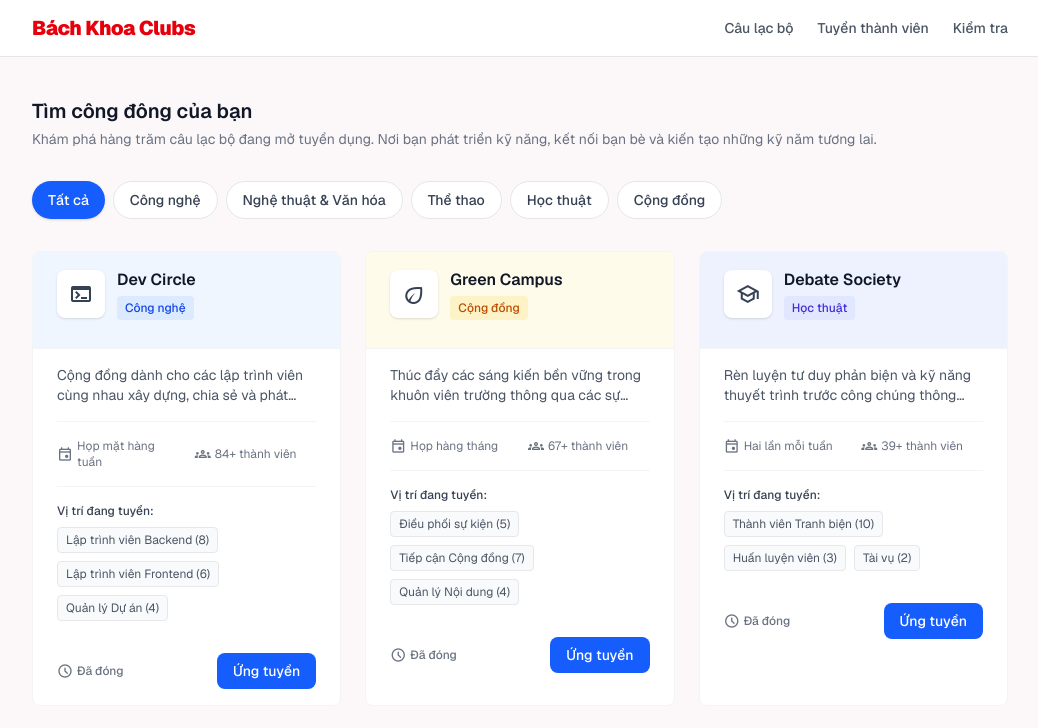
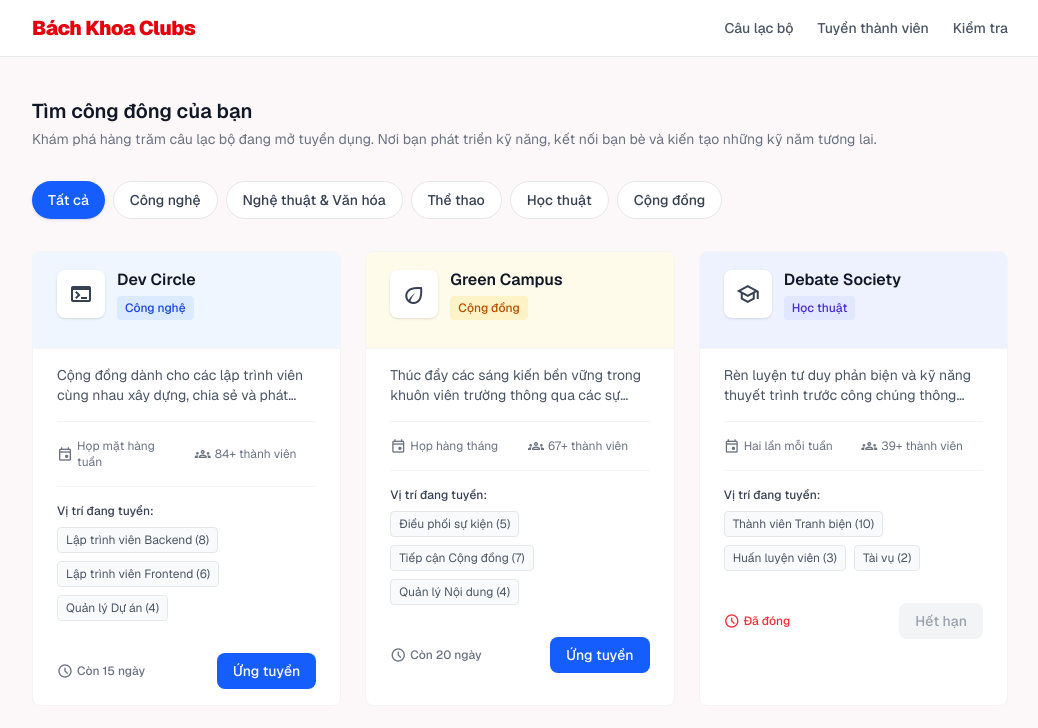
Before and after one commit to hungtn21/club-project, a Next.js app: page /recruitment in a window 1280 px wide. Shown: the top 728 px of the page, without its empty margins (120-1158 px from the left). Built offline with nearby package versions, Linux system fonts and the light colour scheme.

Commit message:
Fix thoi gian ung tuyen

```diff
--- a/components/recruitment/RecruitmentCard.tsx
+++ b/components/recruitment/RecruitmentCard.tsx
@@ -41,6 +41,10 @@ interface RecruitmentCardProps {
 
 export default function RecruitmentCard({ club, onSelect }: RecruitmentCardProps) {
   if (!club.isRecruiting) return null;
+
+  const isClosed = club.recruitmentDeadline
+    ? Math.ceil((new Date(club.recruitmentDeadline).getTime() - new Date().getTime()) / (1000 * 60 * 60 * 24)) <= 0
+    : false;
 
   const formatDeadline = (dateString?: string) => {
     if (!dateString) return "Đang mở";
@@ -126,17 +130,21 @@ export default function RecruitmentCard({ club, onSelect }: RecruitmentCardProps
 
         {/* Deadline and button */}
         <div className="flex items-center justify-between">
-          <div className="text-xs font-medium text-gray-500">
+          <div className={`text-xs font-medium ${isClosed ? 'text-red-500' : 'text-gray-500'}`}>
             <span className="material-symbols-outlined" style={{ fontSize: "16px", marginRight: "4px", verticalAlign: "middle" }}>
               schedule
             </span>
             {formatDeadline(club.recruitmentDeadline)}
           </div>
           <button
-            onClick={() => onSelect?.(club)}
-            className="px-4 py-2 bg-blue-600 text-white text-sm font-medium rounded-lg hover:bg-blue-700 transition-colors"
+            onClick={() => !isClosed && onSelect?.(club)}
+            disabled={isClosed}
+            className={`px-4 py-2 text-sm font-medium rounded-lg transition-colors ${isClosed
+                ? "bg-gray-100 text-gray-400 cursor-not-allowed"
+                : "bg-blue-600 text-white hover:bg-blue-700"
+              }`}
           >
-            Ứng tuyển
+            {isClosed ? "Hết hạn" : "Ứng tuyển"}
           </button>
         </div>
       </div>
--- a/components/recruitment/RecruitmentDetailModal.tsx
+++ b/components/recruitment/RecruitmentDetailModal.tsx
@@ -89,6 +89,10 @@ export default function RecruitmentDetailModal({
     onClose();
   };
 
+  const isClosed = club.recruitmentDeadline
+    ? Math.ceil((new Date(club.recruitmentDeadline).getTime() - new Date().getTime()) / (1000 * 60 * 60 * 24)) <= 0
+    : false;
+
   const totalQuota =
     club.recruitingPositions
       ?.reduce((sum, pos) => sum + (typeof pos === 'string' ? 0 : pos.quota), 0)
@@ -134,9 +138,9 @@ export default function RecruitmentDetailModal({
                 </div>
                 <div>
                   <p className="text-gray-500 mb-1">Hạn chót ứng tuyển</p>
-                  <p className="text-gray-900 font-semibold">
+                  <p className={`font-semibold ${isClosed ? 'text-red-500' : 'text-gray-900'}`}>
                     {club.recruitmentDeadline
-                      ? new Date(club.recruitmentDeadline).toLocaleDateString("vi-VN")
+                      ? `${new Date(club.recruitmentDeadline).toLocaleDateString("vi-VN")}${isClosed ? " (Đã đóng)" : ""}`
                       : "Đang mở"}
                   </p>
                 </div>
@@ -328,9 +332,14 @@ export default function RecruitmentDetailModal({
                   </button>
                   <button
                     type="submit"
-                    className="flex-1 px-4 py-2 bg-blue-600 text-white text-sm font-medium rounded-lg hover:bg-blue-700 transition-colors"
+                    disabled={isClosed}
+                    className={`flex-1 px-4 py-2 text-sm font-medium rounded-lg transition-colors ${
+                      isClosed
+                        ? "bg-gray-100 text-gray-400 cursor-not-allowed"
+                        : "bg-blue-600 text-white hover:bg-blue-700"
+                    }`}
                   >
-                    Ứng tuyển
+                    {isClosed ? "Hết hạn" : "Ứng tuyển"}
                   </button>
                 </div>
               </form>
--- a/lib/mockData.ts
+++ b/lib/mockData.ts
@@ -10,7 +10,7 @@ export const clubs: Club[] = [
     memberCount: 84,
     size: "Medium",
     isRecruiting: true,
-    recruitmentDeadline: "2025-05-20",
+    recruitmentDeadline: "2026-05-20",
     recruitingPositions: [
       { title: "Lập trình viên Backend", quota: 8 },
       { title: "Lập trình viên Frontend", quota: 6 },
@@ -114,7 +114,7 @@ export const clubs: Club[] = [
     memberCount: 67,
     size: "Medium",
     isRecruiting: true,
-    recruitmentDeadline: "2025-05-25",
+    recruitmentDeadline: "2026-05-25",
     recruitingPositions: [
       { title: "Điều phối sự kiện", quota: 5 },
       { title: "Tiếp cận Cộng đồng", quota: 7 },
@@ -169,7 +169,7 @@ export const clubs: Club[] = [
     description:
       "Rèn luyện tư duy phản biện và kỹ năng thuyết trình trước công chúng thông qua các buổi tranh biện và giải đấu hàng tuần.",
     memberCount: 39,
-    recruitmentDeadline: "2025-05-15",
+    recruitmentDeadline: "2026-05-01",
     recruitingPositions: [
       { title: "Thành viên Tranh biện", quota: 10 },
       { title: "Huấn luyện viên", quota: 3 },
```
